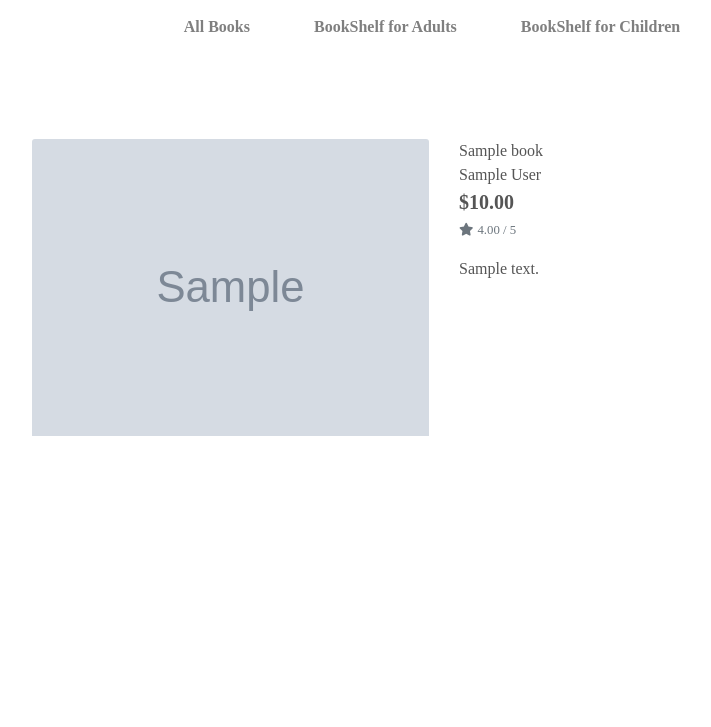
After one commit to ancaerena/bookstore_project5, a Django app: template books/templates/books/book_detail.html in a window 1280 px wide. The commit adds this page. Shown: the part 73-800 px from the top of the page, without its empty margins (196-907 px from the left). Run offline with Django 3.2, Linux system fonts and the light colour scheme; tables that the repository leaves empty hold one stand-in row (values such as "Sample post"); the template is opened without the code that fills it: values that come from a table or form of the project are taken from there, most other values are stand-ins (such as "Sample title", 1, 10 or a date in 2020); grey boxes marked "Sample" are stand-in pictures; some libraries are stand-ins or nearby versions; some web fonts are replaced.

Commit message:
Add product details

```diff
--- /dev/null
+++ b/books/templates/books/book_detail.html
@@ -0,0 +1,44 @@
+{% extends "base.html" %}
+{% load static %}
+
+{% block page_header %}
+    <div class="container header-container">
+        <div class="row">
+            <div class="col"></div>
+        </div>
+    </div>
+{% endblock %}
+
+{% block content %}
+    <div class="overlay"></div>
+    <div class="container-fluid">
+        <div class="row">
+            <div class="col-12 col-md-6 col-lg-4 offset-lg-2">
+                <div class="image-container my-5">
+                    {% if book.image %}
+                        <a href="{{ book.image.url }}" target="_blank">
+                            <img class="card-img-top img-fluid" src="{{ book.image.url }}" alt="{{ book.name }}">
+                        </a>
+                        {% else %}
+                        <a href="">
+                            <img class="card-img-top img-fluid" src="{{ MEDIA_URL }}noimage.png" alt="{{ book.name }}">
+                        </a>
+                    {% endif %}
+                </div>
+            </div>
+            <div class="col-12 col-md-6 col-lg-4">
+                <div class="product-details-container mb-5 mt-md-5">
+                    <p class="mb-0">{{ book.name }}</p>
+                    <p class="mb-0">{{ book.author }}</p>
+                    <p class="lead mb-0 text-left font-weight-bold">${{ book.price }}</p>
+                    {% if book.rating %}
+                        <small class="text-muted"><i class="fas fa-star mr-1"></i>{{ book.rating }} / 5</small>
+                    {% else %}
+                        <small class="text-muted">No Rating</small>
+                    {% endif %}
+                    <p class="mt-3">{{ book.description }}</p>
+                </div>
+            </div>
+        </div>
+    </div>
+{% endblock %}
--- a/books/templates/books/books.html
+++ b/books/templates/books/books.html
@@ -26,16 +26,17 @@
                         <div class="col-sm-6 col-md-6 col-lg-4 col-xl-3">
                             <div class="card h-100 border-0">
                                 {% if book.image %}
-                                <a href="">
+                                <a href="{% url 'book_detail' book.id %}">
                                     <img class="card-img-top img-fluid" src="{{ book.image.url }}" alt="{{ book.name }}">
                                 </a>
                                 {% else %}
-                                <a href="">
+                                <a href="{% url 'book_detail' book.id %}">
                                     <img class="card-img-top img-fluid" src="{{ MEDIA_URL }}noimage.png" alt="{{ book.name }}">
                                 </a>
                                 {% endif %}
                                 <div class="card-body pb-0">
                                     <p class="mb-0">{{ book.name }}</p>
+                                    <p class="mb-0">{{ book.author }}</p>
                                 </div>
                                 <div class="card-footer bg-white pt-0 border-0 text-left">
                                     <div class="row">
--- a/books/urls.py
+++ b/books/urls.py
@@ -2,5 +2,6 @@ from django.urls import path
 from . import views
 
 urlpatterns = [
-    path('', views.all_books, name='books')
+    path('', views.all_books, name='books'),
+    path('<book_id>', views.book_detail, name='book_detail'),
 ]
--- a/home/templates/home/index.html
+++ b/home/templates/home/index.html
@@ -13,12 +13,12 @@
     <div class="container h-100">
         <div class="row h-100">
             <div class="col-7 col-md-6 my-auto">
-                <h1 class="display-4 logo-font text-black">
-                    The new collections are here
+                <h1 class="display-4 nav-font text-black">
+                    Read.Relax.Repeate
                 </h1>
                 <div class="my-5">
                     <h4>
-                        <a href="" class="shop-now-button btn btn-lg rounded-0 text-uppercase py-3">Shop Now</a>
+                        <a href="{% url 'books' %}" class="shop-now-button btn btn-lg rounded-0 text-uppercase py-3">Check the Books on our Shelf</a>
                     </h4>
                 </div>
             </div>
--- a/static/css/basic.css
+++ b/static/css/basic.css
@@ -4,10 +4,9 @@ html {
 
 
 body {
-    background: url('/media/logo.png');
+    background: url('/media/logo.png') no-repeat center center fixed;
     color: #555;
     font-family: 'Gentium Book Plus';
-
 }
 
 #topnav {
@@ -54,7 +53,7 @@ body {
 }
 
 .text-black {
-    color: rgb(58, 56, 55); !important;
+    color: rgb(58, 56, 55);
 }
 
 .border-black {
@@ -98,3 +97,14 @@ body {
         padding-top: 164px;
     }
 }
+
+/* pad the top a bit when navbar is collapsed on mobile */
+@media (max-width: 991px) {
+    .header-container {
+        padding-top: 116px;
+    }
+
+    body {
+        height: calc(100vh - 116px);
+    }
+}
--- a/templates/includes/main-nav.html
+++ b/templates/includes/main-nav.html
@@ -2,13 +2,13 @@
     <ul class="navbar-nav w-auto mx-auto">
         <li class="nav-item dropdown">
             <a class="logo-font font-weight-bold nav-link text-black mr-5" href="#" id="all-products-link" data-toggle="dropdown" aria-haspopup="true" aria-expanded="false">
-                All Products
+                All Books
             </a>
             <div class="dropdown-menu border-0" aria-labelledby="all-products-link">
                 <a href="" class="dropdown-item">By Price</a>
                 <a href="" class="dropdown-item ">By Rating</a>
                 <a href="" class="dropdown-item ">By Category</a>
-                <a href="" class="dropdown-item">All Products</a>
+                <a href="{% url 'books' %}" class="dropdown-item">All Books</a>
             </div>
         </li>
 
```
Also changed, not shown: books/views.py (+11 -0 lines).
